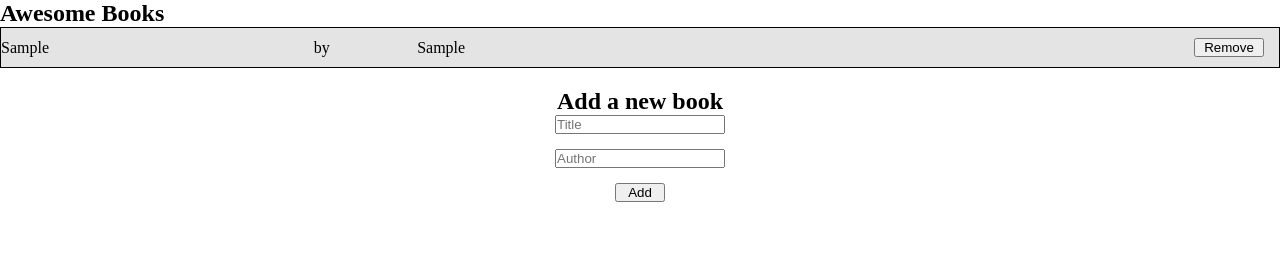
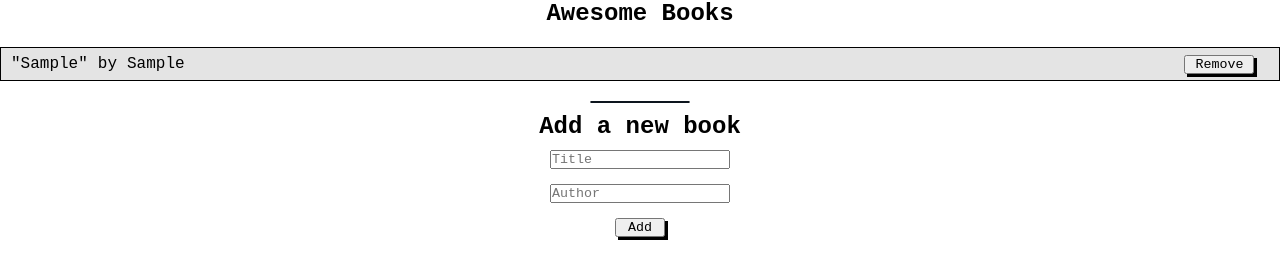
Before and after one commit to dialite/awesome-books-project, a website: page index.html in a window 1280 px wide. Both pictures are taken after typing "Sample", "Sample" into the empty fields and a click on the button "Add". Drawn offline with Linux system fonts and the light colour scheme.

Commit message:
Edit style of table

```diff
--- a/index.html
+++ b/index.html
@@ -8,7 +8,7 @@
     <title>Document</title>
   </head>
   <body>
-    <section>
+    <section class="titleSection">
       <h1>Awesome Books</h1>
     </section>
     <section id="newBooks">
@@ -18,6 +18,7 @@
     </section>
     <section id="books">
       <div class="newBook">
+        <hr class="bookHr" />
         <h1>Add a new book</h1>
         <form id="books-form">
           <input id="title" type="text" placeholder="Title" />
--- a/script.js
+++ b/script.js
@@ -20,9 +20,9 @@ class Actions {
       const newRow = document.createElement('tr');
 
       newRow.innerHTML = `
-      <td>${book.title}</td>
-      <td>${'by'}</td>
-      <td>${book.author}</td>
+      <li>"${book.title}"</li>
+      <li>${'by'}</li>
+      <li>${book.author}</li>
       <button class="remove">Remove</button>
       `;
 
--- a/style.css
+++ b/style.css
@@ -2,6 +2,12 @@
   margin: 0;
   padding: 0;
   box-sizing: border-box;
+  font-family: 'Courier New', Courier, monospace;
+}
+
+.titleSection h1 {
+  text-align: center;
+  margin-bottom: 20px;
 }
 
 .newBook,
@@ -11,34 +17,59 @@
   align-items: center;
 }
 
+.newBook h1 {
+  margin-bottom: 10px;
+}
+
 input {
-  width: 170px;
+  width: 180px;
   margin-bottom: 15px;
 }
 
 #add {
   width: 50px;
+  box-shadow: 3px 3px black;
 }
 
 .remove {
   width: 70px;
-  margin-bottom: 10px;
   float: right;
-  margin-right: 15px;
-  margin-top: 10px;
+  margin-right: 2%;
+  position: absolute;
+  right: 0;
+  box-shadow: 3px 3px black;
 }
 
 table {
   border: 1px solid black;
   border-collapse: collapse;
   width: 100%;
-  margin-bottom: 20px;
+  margin-bottom: 10px;
+}
+
+tr {
+  display: flex;
+  gap: 10px;
+  padding: 7px 10px;
 }
 
 tr:nth-child(odd) {
   background-color: #e4e4e4;
 }
 
+li {
+  list-style: none;
+}
+
 hr {
   margin-bottom: 10px;
 }
+
+.bookHr {
+  box-sizing: border-box;
+  border: 1px solid #0d151e;
+  width: 100px;
+  height: 2px;
+  border-radius: 10px;
+  margin: 10px;
+}
```
Also changed, not shown: README.md.
